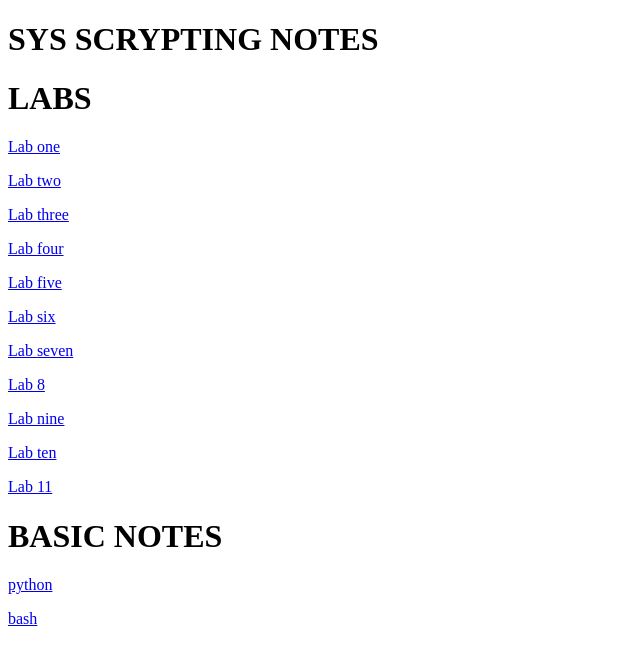
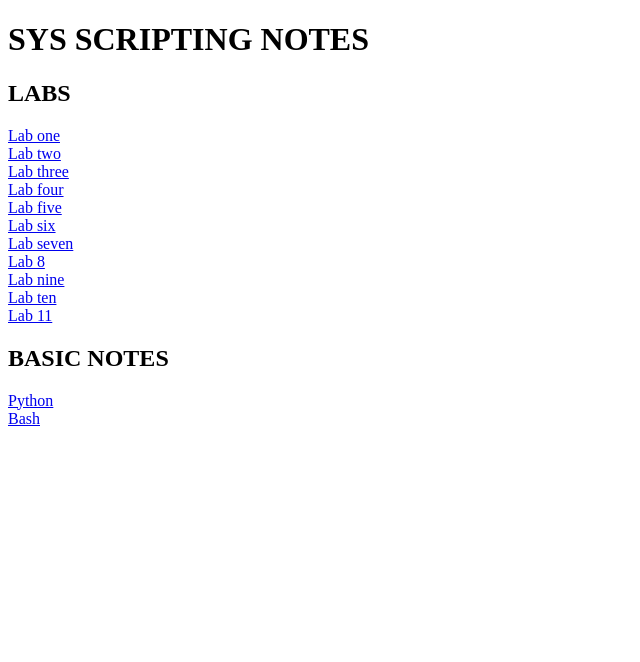
Before and after one commit to Amyol04/SysScryptingNotes.github.io, a plain HTML site: page index.html in a window 1280 px wide. Shown: the whole page, without its empty margins (0-640 px from the left). Drawn offline with Linux system fonts and the light colour scheme.

Commit message:
Update index.html

```diff
--- a/index.html
+++ b/index.html
@@ -1,28 +1,30 @@
 <!DOCTYPE html>
 <html>
 <head>
-<title>MAIN PAGE</title>
+    <title>MAIN PAGE</title>
 </head>
 <body>
 
-<h1> SYS SCRYPTING NOTES</h1>
+<h1>SYS SCRIPTING NOTES</h1>
 
-<H1>LABS</H1>
-<p><a href="/LAB_WORK/Lab1.html">Lab one</a></p>
-<p><a href="/LAB_WORK/Lab2.html">Lab two</a></p>
-<p><a href="/LAB_WORK/Lab3.html">Lab three</a></p>
-<p><a href="/LAB_WORK/Lab4.html">Lab four</a></p>
-<p><a href="/LAB_WORK/Lab5.html">Lab five</a></p>
-<p><a href="/LAB_WORK/Lab6.html">Lab six</a></p>
-<p><a href="/LAB_WORK/Lab7.html">Lab seven</a></p>
-<p><a href="/LAB_WORK/Lab8.html">Lab 8</a></p>
-<p><a href="/LAB_WORK/Lab9.html">Lab nine</a></p>
-<p><a href="/LAB_WORK/Lab10.html">Lab ten</a></p>
-<p><a href="/LAB_WORK/Lab11.html">Lab 11</a></p>
+<h2>LABS</h2>
 
-<H1>BASIC NOTES</H1>
-<p><a href="/BASIC_NOTES/Python.html">python</a></p>
-<p><a href="/BASIC_NOTES/Bash.html">bash</a></p>
+<a href="LAB_WORK/Lab1.html">Lab one</a><br>
+<a href="LAB_WORK/Lab2.html">Lab two</a><br>
+<a href="LAB_WORK/Lab3.html">Lab three</a><br>
+<a href="LAB_WORK/Lab4.html">Lab four</a><br>
+<a href="LAB_WORK/Lab5.html">Lab five</a><br>
+<a href="LAB_WORK/Lab6.html">Lab six</a><br>
+<a href="LAB_WORK/Lab7.html">Lab seven</a><br>
+<a href="LAB_WORK/Lab8.html">Lab 8</a><br>
+<a href="LAB_WORK/Lab9.html">Lab nine</a><br>
+<a href="LAB_WORK/Lab10.html">Lab ten</a><br>
+<a href="LAB_WORK/Lab11.html">Lab 11</a><br>
+
+<h2>BASIC NOTES</h2>
+
+<a href="BASIC_NOTES/Python.html">Python</a><br>
+<a href="BASIC_NOTES/Bash.html">Bash</a><br>
 
 </body>
 </html>
```
